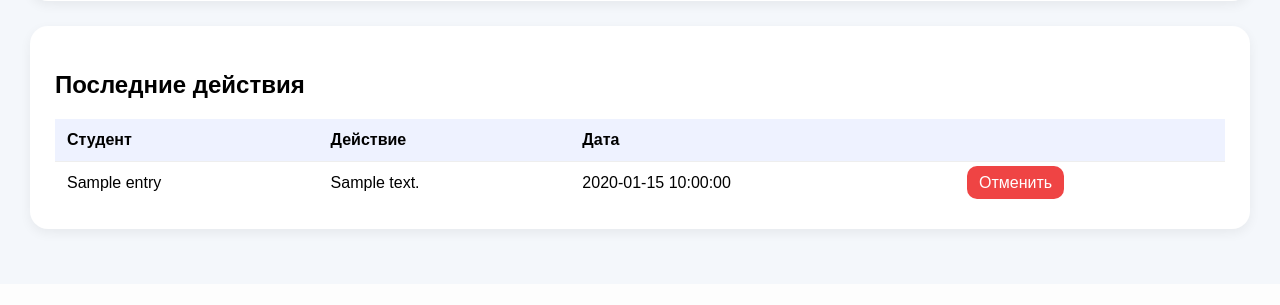
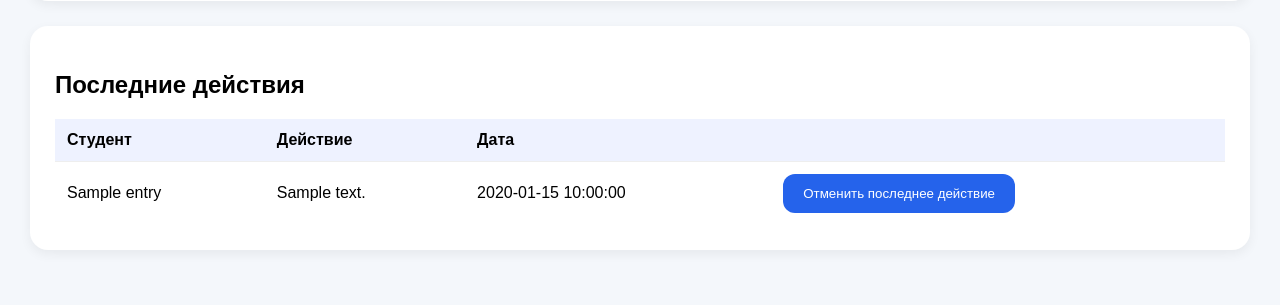
Before and after one commit to hancharegh/profkom-site, a Flask app: page /dashboard in a window 1280 px wide. Shown: the part 795-1100 px from the top of the page. Before the commit the page ends 1032 px from the top, so only its background shows below. Run offline with Flask 3, Linux system fonts and the light colour scheme; a user stored in the database is signed in; tables that the repository leaves empty hold one stand-in row (values such as "Sample post"); a database or web service that is not in the repository returns one stand-in record (values such as "Sample title"); some libraries are stand-ins or nearby versions.

Commit message:
Update dashboard.html

```diff
--- a/templates/dashboard.html
+++ b/templates/dashboard.html
@@ -181,12 +181,11 @@
 
                 <td>
 
-                    <a
-                        class="danger"
-                        href="/delete_entry/{{ entry.id }}"
-                    >
-                        Отменить
-                    </a>
+                   <form method="POST" action="/undo_last_action">
+                        <button class="danger-btn">
+                            Отменить последнее действие
+                        </button>
+                   </form>
 
                 </td>
 
```
